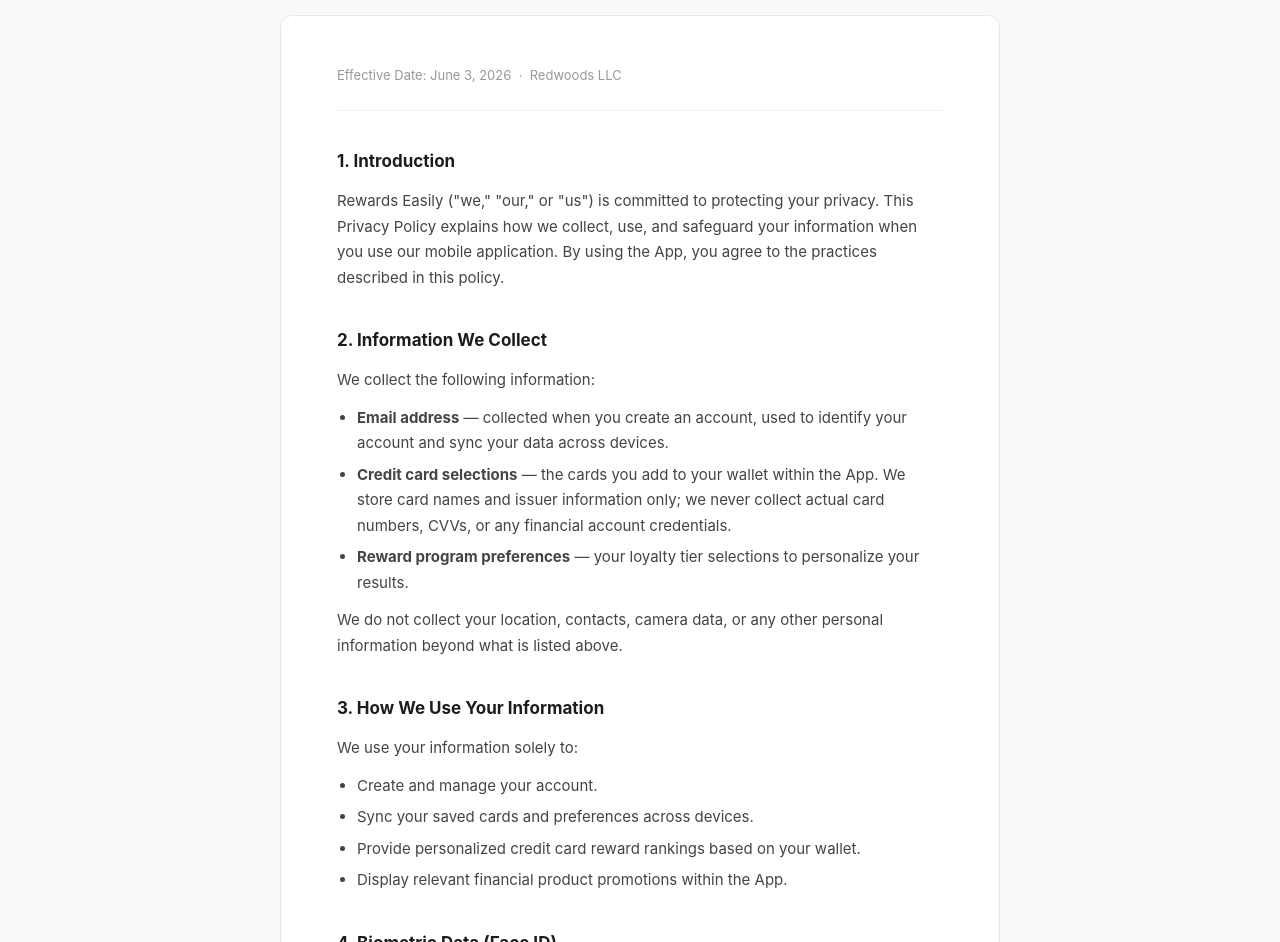
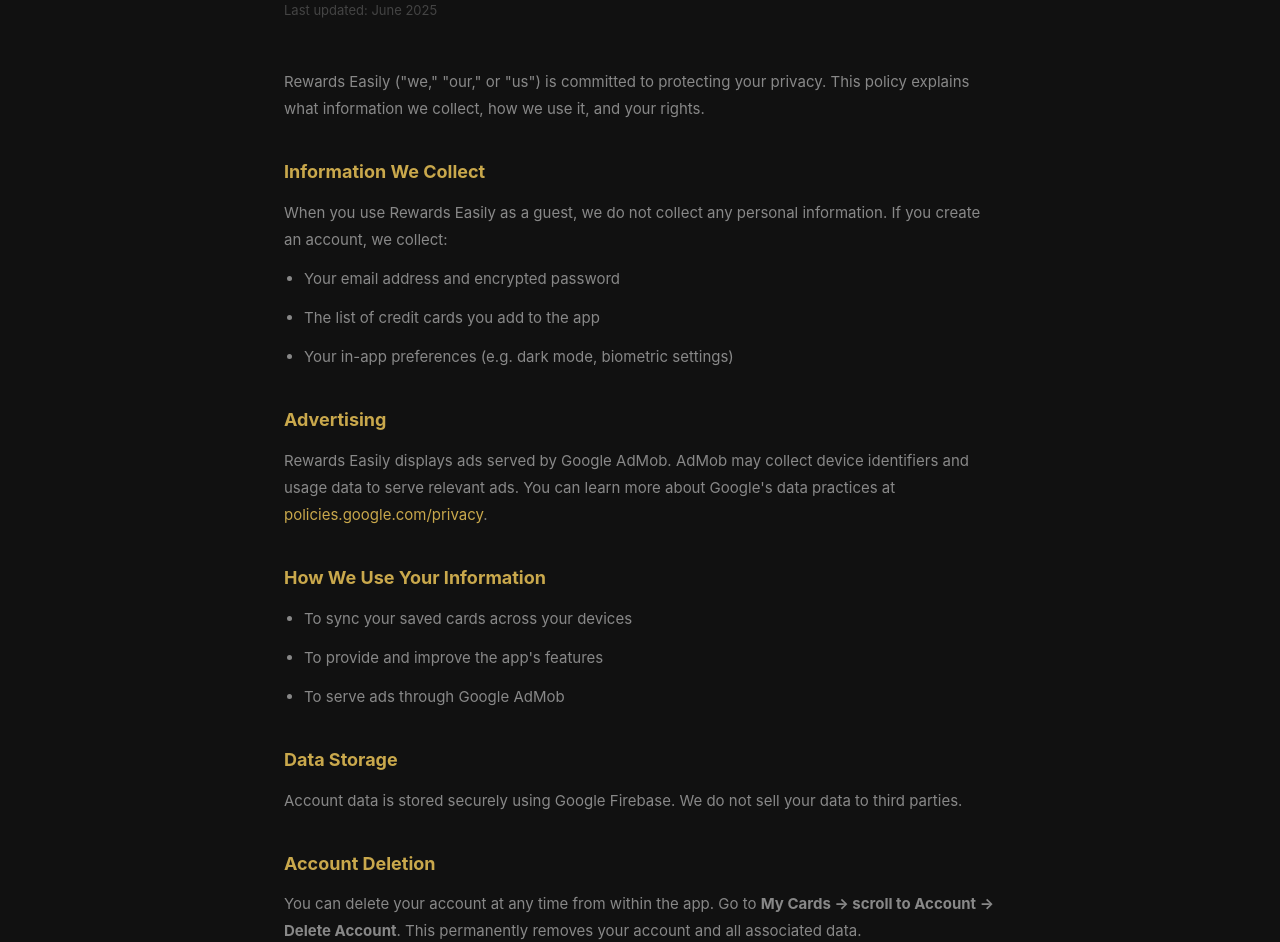
Before and after one commit to priyanka3030/rewardseasily-privacy, a plain HTML site: page privacy-policy.html in a window 1280 px wide. Shown: the part 186-1128 px from the top of the page. Drawn offline with Linux system fonts and the light colour scheme.

Commit message:
Add files via upload

```diff
--- a/privacy-policy.html
+++ b/privacy-policy.html
@@ -1,138 +1,103 @@
 <!DOCTYPE html>
 <html lang="en">
 <head>
-  <meta charset="UTF-8">
-  <meta name="viewport" content="width=device-width, initial-scale=1.0">
+  <meta charset="UTF-8" />
+  <meta name="viewport" content="width=device-width, initial-scale=1.0" />
   <title>Privacy Policy — Rewards Easily</title>
   <style>
-    * { margin: 0; padding: 0; box-sizing: border-box; }
+    *, *::before, *::after { margin: 0; padding: 0; box-sizing: border-box; }
+    :root {
+      --gold: #C9A84C;
+      --bg: #111111;
+      --bg2: #1A1A1A;
+      --text: #FFFFFF;
+      --text-sec: #888888;
+      --text-muted: #444444;
+      --border: #2A2A2A;
+    }
     body {
-      font-family: -apple-system, BlinkMacSystemFont, 'Segoe UI', sans-serif;
-      background: #f9f9f9;
-      color: #1c1c1c;
-      line-height: 1.7;
+      background: var(--bg);
+      color: var(--text);
+      font-family: -apple-system, BlinkMacSystemFont, 'SF Pro Display', 'Segoe UI', sans-serif;
+      line-height: 1.6;
+      -webkit-font-smoothing: antialiased;
     }
-    header {
-      background: #1c1c1c;
-      padding: 32px 24px;
+    a { color: var(--gold); text-decoration: none; }
+    nav {
+      position: fixed; top: 0; left: 0; right: 0; z-index: 100;
+      background: rgba(17,17,17,0.92);
+      backdrop-filter: blur(12px);
+      border-bottom: 1px solid var(--border);
+      padding: 0 40px;
+      height: 64px;
+      display: flex; align-items: center; justify-content: space-between;
+    }
+    .nav-logo { font-size: 18px; font-weight: 800; letter-spacing: -0.5px; }
+    .nav-logo span { color: var(--gold); }
+    .nav-back { font-size: 14px; color: var(--text-sec); }
+    .nav-back:hover { color: var(--text); }
+    .page-section {
+      max-width: 760px; margin: 0 auto;
+      padding: 120px 24px 80px;
+    }
+    h1 { font-size: 36px; font-weight: 800; letter-spacing: -1px; margin-bottom: 8px; }
+    .updated { font-size: 13px; color: var(--text-muted); margin-bottom: 48px; }
+    h2 { font-size: 18px; font-weight: 700; margin: 36px 0 12px; color: var(--gold); }
+    p, li { font-size: 15px; color: var(--text-sec); line-height: 1.8; margin-bottom: 12px; }
+    ul { padding-left: 20px; }
+    footer {
+      border-top: 1px solid var(--border);
+      padding: 32px 40px;
       text-align: center;
-    }
-    header h1 { color: #ffffff; font-size: 28px; font-weight: 700; letter-spacing: -0.5px; }
-    header h1 span { color: #C9A84C; }
-    header p { color: #888; font-size: 14px; margin-top: 6px; }
-    .container {
-      max-width: 720px;
-      margin: 48px auto;
-      background: #ffffff;
-      border-radius: 12px;
-      border: 1px solid #e8e8e8;
-      padding: 48px 56px;
-    }
-    .effective-date {
-      font-size: 13px;
-      color: #999;
-      margin-bottom: 36px;
-      padding-bottom: 24px;
-      border-bottom: 1px solid #f0f0f0;
-    }
-    h2 {
-      font-size: 17px;
-      font-weight: 700;
-      color: #1c1c1c;
-      margin: 36px 0 12px;
-    }
-    h2:first-of-type { margin-top: 0; }
-    p { font-size: 15px; color: #444; margin-bottom: 12px; }
-    ul {
-      margin: 8px 0 12px 20px;
-      color: #444;
-    }
-    ul li { font-size: 15px; margin-bottom: 6px; }
-    .contact-box {
-      background: #f7f4ee;
-      border-left: 4px solid #C9A84C;
-      border-radius: 4px;
-      padding: 20px 24px;
-      margin-top: 16px;
-    }
-    .contact-box p { margin: 0; color: #555; }
-    .contact-box strong { color: #1c1c1c; }
-    footer {
-      text-align: center;
-      padding: 32px 24px;
-      font-size: 13px;
-      color: #bbb;
-    }
-    @media (max-width: 640px) {
-      .container { margin: 16px; padding: 28px 24px; }
+      font-size: 13px; color: var(--text-muted);
     }
   </style>
 </head>
 <body>
 
-<header>
-  <h1>Rewards <span>Easily</span></h1>
-  <p>Privacy Policy</p>
-</header>
+<nav>
+  <div class="nav-logo">Rewards <span>Easily</span></div>
+  <a class="nav-back" href="index.html">← Back to Home</a>
+</nav>
 
-<div class="container">
-  <p class="effective-date">Effective Date: June 3, 2026 &nbsp;·&nbsp; Redwoods LLC</p>
+<div class="page-section">
+  <h1>Privacy Policy</h1>
+  <div class="updated">Last updated: June 2025</div>
 
-  <h2>1. Introduction</h2>
-  <p>Rewards Easily ("we," "our," or "us") is committed to protecting your privacy. This Privacy Policy explains how we collect, use, and safeguard your information when you use our mobile application. By using the App, you agree to the practices described in this policy.</p>
+  <p>Rewards Easily ("we," "our," or "us") is committed to protecting your privacy. This policy explains what information we collect, how we use it, and your rights.</p>
 
-  <h2>2. Information We Collect</h2>
-  <p>We collect the following information:</p>
+  <h2>Information We Collect</h2>
+  <p>When you use Rewards Easily as a guest, we do not collect any personal information. If you create an account, we collect:</p>
   <ul>
-    <li><strong>Email address</strong> — collected when you create an account, used to identify your account and sync your data across devices.</li>
-    <li><strong>Credit card selections</strong> — the cards you add to your wallet within the App. We store card names and issuer information only; we never collect actual card numbers, CVVs, or any financial account credentials.</li>
-    <li><strong>Reward program preferences</strong> — your loyalty tier selections to personalize your results.</li>
-  </ul>
-  <p>We do not collect your location, contacts, camera data, or any other personal information beyond what is listed above.</p>
-
-  <h2>3. How We Use Your Information</h2>
-  <p>We use your information solely to:</p>
-  <ul>
-    <li>Create and manage your account.</li>
-    <li>Sync your saved cards and preferences across devices.</li>
-    <li>Provide personalized credit card reward rankings based on your wallet.</li>
-    <li>Display relevant financial product promotions within the App.</li>
+    <li>Your email address and encrypted password</li>
+    <li>The list of credit cards you add to the app</li>
+    <li>Your in-app preferences (e.g. dark mode, biometric settings)</li>
   </ul>
 
-  <h2>4. Biometric Data (Face ID)</h2>
-  <p>The App offers Face ID as a convenient login option. Face ID authentication is processed entirely by your device's operating system (iOS) and Apple's secure enclave. We never receive, store, or transmit your biometric data. Enabling Face ID is optional — you can always sign in with your email and password instead.</p>
+  <h2>Advertising</h2>
+  <p>Rewards Easily displays ads served by Google AdMob. AdMob may collect device identifiers and usage data to serve relevant ads. You can learn more about Google's data practices at <a href="https://policies.google.com/privacy" target="_blank">policies.google.com/privacy</a>.</p>
 
-  <h2>5. Data Storage and Security</h2>
-  <p>Your account data is stored securely using Google Firebase, a trusted cloud platform. Firebase uses industry-standard encryption in transit (TLS) and at rest. We do not sell, rent, or share your personal information with third parties for marketing purposes.</p>
-
-  <h2>6. Promotional Content</h2>
-  <p>The App displays promotional banners for financial products such as credit cards. These are curated by us and are not served by third-party ad networks. Tapping a promotional banner may open an external website operated by a third party. We encourage you to review the privacy policies of any external sites you visit.</p>
-
-  <h2>7. Children's Privacy</h2>
-  <p>The App is not directed to children under the age of 13. We do not knowingly collect personal information from children under 13. If you believe we have inadvertently collected such information, please contact us and we will delete it promptly.</p>
-
-  <h2>8. Your Rights</h2>
-  <p>You may at any time:</p>
+  <h2>How We Use Your Information</h2>
   <ul>
-    <li>Access or update your account information by logging into the App.</li>
-    <li>Delete your account by contacting us — this will permanently remove all your stored card selections and preferences.</li>
-    <li>Opt out of promotional content by not tapping promotional banners.</li>
+    <li>To sync your saved cards across your devices</li>
+    <li>To provide and improve the app's features</li>
+    <li>To serve ads through Google AdMob</li>
   </ul>
 
-  <h2>9. Changes to This Policy</h2>
-  <p>We may update this Privacy Policy from time to time. We will notify you of significant changes by updating the effective date at the top of this document. Continued use of the App after changes constitutes your acceptance of the updated policy.</p>
+  <h2>Data Storage</h2>
+  <p>Account data is stored securely using Google Firebase. We do not sell your data to third parties.</p>
 
-  <h2>10. Contact Us</h2>
-  <p>If you have any questions about this Privacy Policy or your data, please contact us at:</p>
-  <div class="contact-box">
-    <p><strong>Redwoods LLC</strong></p>
-    <p>Email: <a href="mailto:privacy@rewardseasily.app">privacy@rewardseasily.app</a></p>
-  </div>
+  <h2>Account Deletion</h2>
+  <p>You can delete your account at any time from within the app. Go to <strong>My Cards → scroll to Account → Delete Account</strong>. This permanently removes your account and all associated data.</p>
+
+  <h2>Children's Privacy</h2>
+  <p>Rewards Easily is not directed to children under 13. We do not knowingly collect personal information from children.</p>
+
+  <h2>Contact Us</h2>
+  <p>If you have questions about this privacy policy, please contact us at <a href="mailto:support@rewardseasily.app">support@rewardseasily.app</a>.</p>
 </div>
 
-<footer>
-  &copy; 2026 Redwoods LLC · Rewards Easily · All rights reserved.
-</footer>
+<footer>© 2025 Redwoods LLC</footer>
 
 </body>
 </html>
```
Also changed, not shown: index.html (+3 -3 lines).
